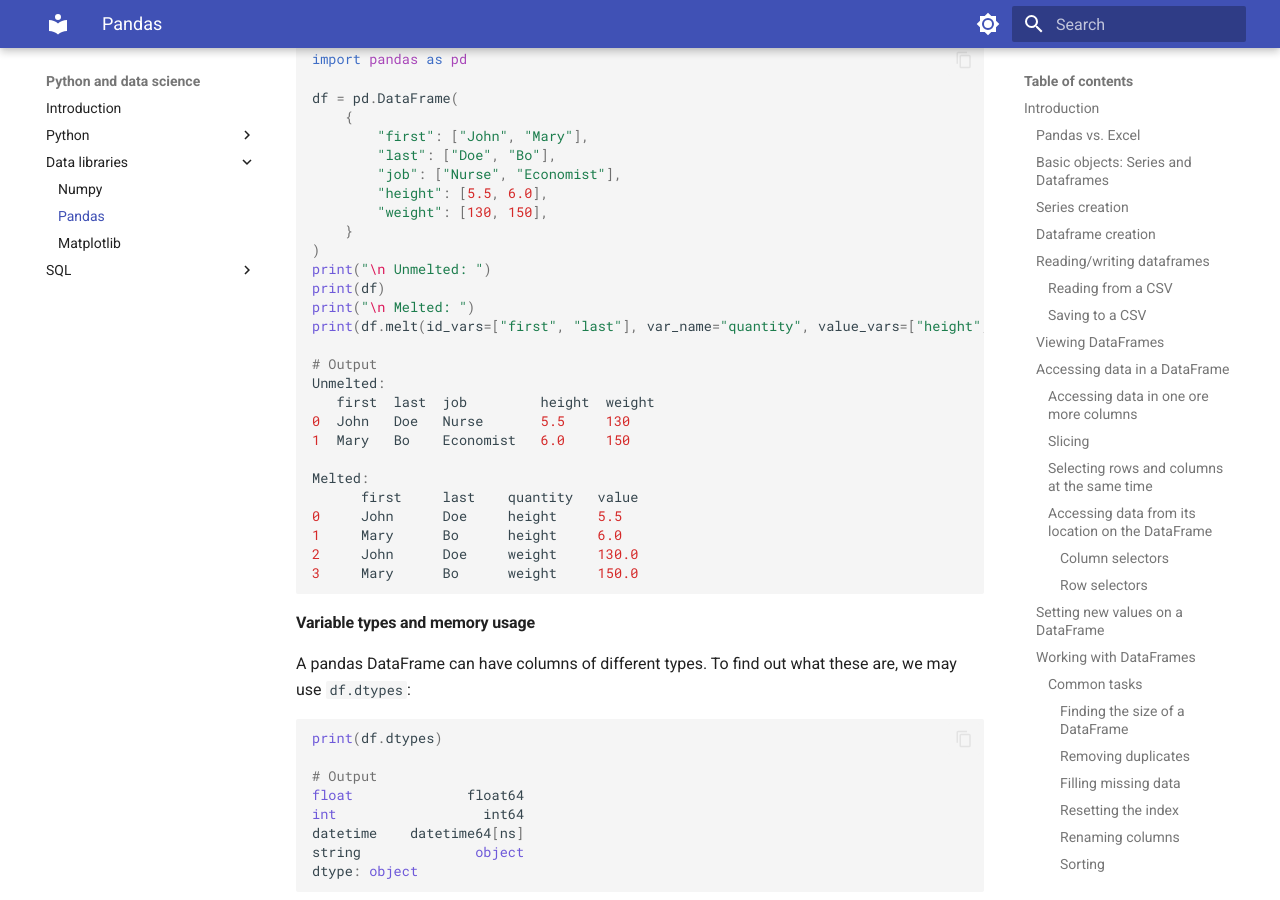
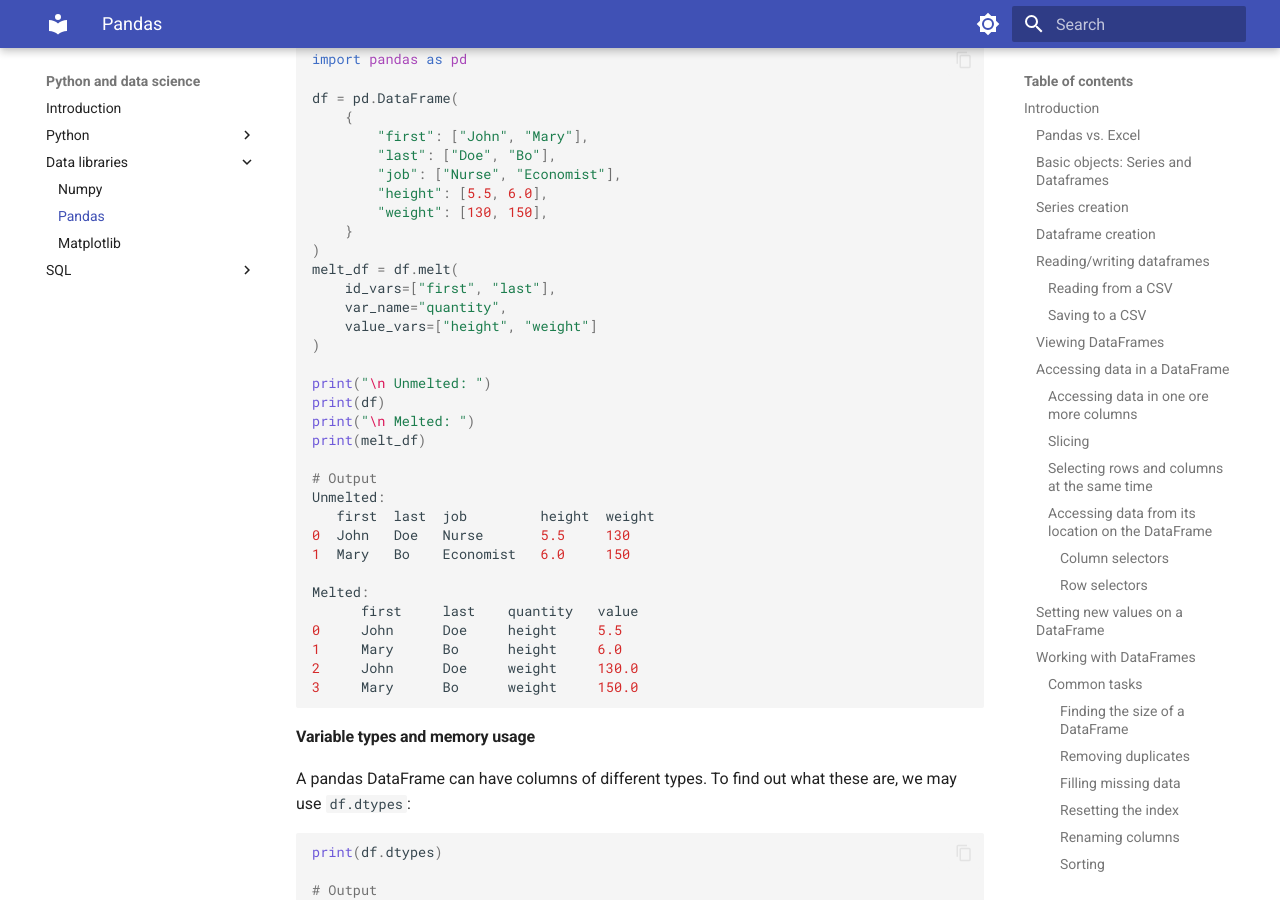
Before and after one commit to gerardpc/python-course, an MkDocs documentation site: the page built from docs/programming/python_libraries/pandas.md, in a window 1280 px wide and 900 px high, scrolled down 20214 px. Built offline with MkDocs 1.6.1 and Material for MkDocs 9.7.7, drawn with Linux system fonts in a browser that asks for light colours.

Commit message:
update melt

```diff
--- a/docs/programming/python_libraries/pandas.md
+++ b/docs/programming/python_libraries/pandas.md
@@ -960,10 +960,16 @@ df = pd.DataFrame(
         "weight": [130, 150],
     }
 )
+melt_df = df.melt(
+    id_vars=["first", "last"],
+    var_name="quantity",
+    value_vars=["height", "weight"]
+)
+
 print("\n Unmelted: ")
 print(df)
 print("\n Melted: ")
-print(df.melt(id_vars=["first", "last"], var_name="quantity", value_vars=["height", "weight"]))
+print(melt_df)
 
 # Output
 Unmelted:
```
